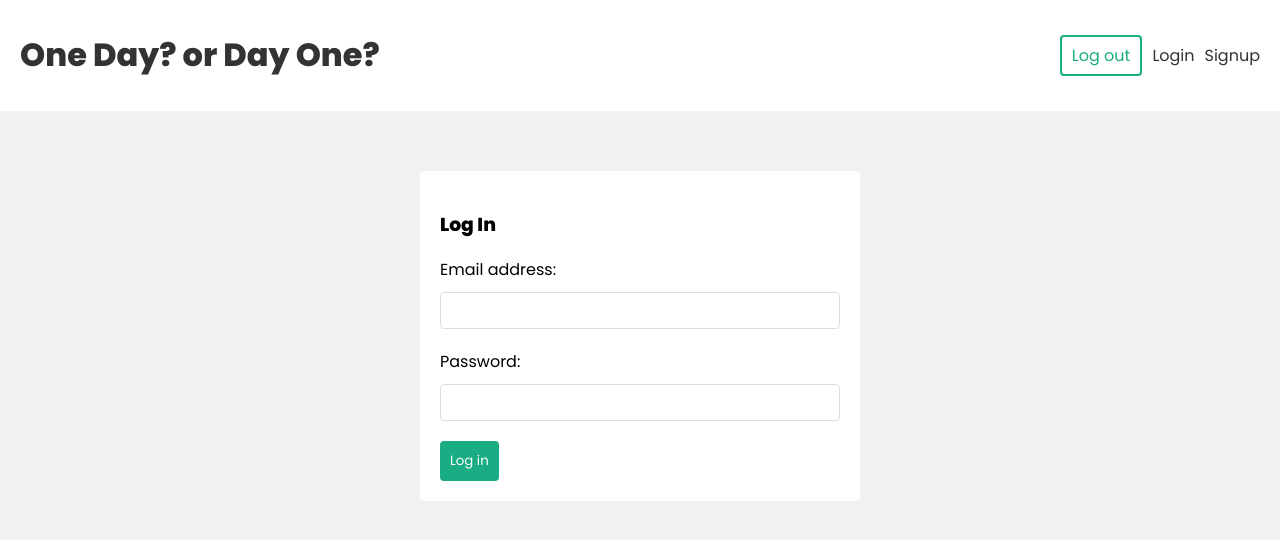
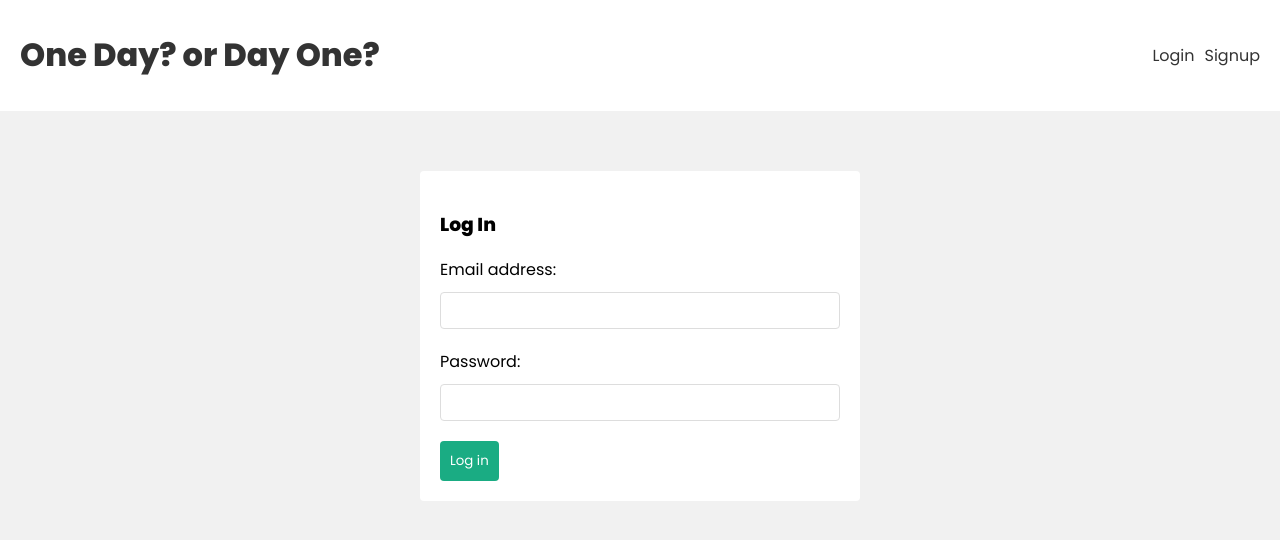
Before and after one commit to ReidRym/DAY-ONE-Fitness-App, a React (Create React App) app in the folder client/: page /login in a window 1280 px wide. Shown: the top 540 px of the page. Built offline with nearby package versions, Linux system fonts and the light colour scheme.

Commit message:
updating local storage

```diff
--- a/client/src/components/Navbar.js
+++ b/client/src/components/Navbar.js
@@ -1,8 +1,10 @@
 import { Link } from "react-router-dom";
 import { useLogout } from "../hooks/useLogout";
+import { useAuthContext } from "../hooks/useAuthContext";
 
 const Navbar = () => {
   const { logout } = useLogout();
+  const { user } = useAuthContext();
 
   const handleClick = () => {
     logout();
@@ -15,13 +17,18 @@
           <h1>One Day? or Day One?</h1>
         </Link>
         <nav>
+          {user && (
             <div>
+              <span>{user?.email}</span>
               <button onClick={handleClick}>Log out</button>
             </div>
+          )}
+          {!user && (
             <div>
               <Link to="/login">Login</Link>
               <Link to="/signup">Signup</Link>
             </div>
+          )}
         </nav>
       </div>
     </header>
--- a/client/src/context/AuthContext.js
+++ b/client/src/context/AuthContext.js
@@ -1,4 +1,4 @@
-import { createContext, useReducer } from "react";
+import { createContext, useReducer, useEffect } from "react";
 
 export const AuthContext = createContext();
 
@@ -17,7 +17,12 @@
   const [state, dispatch] = useReducer(authReducer, {
     user: null,
   });
-
+  useEffect(() => {
+    const user = JSON.parse(localStorage.getItem("user"));
+    if (user) {
+      dispatch({ type: "LOGIN", payload: user });
+    }
+  }, []);
   console.log("AuthContext state:", state);
 
   return (
```
Lines whose indentation alone changed are shown as unchanged.
